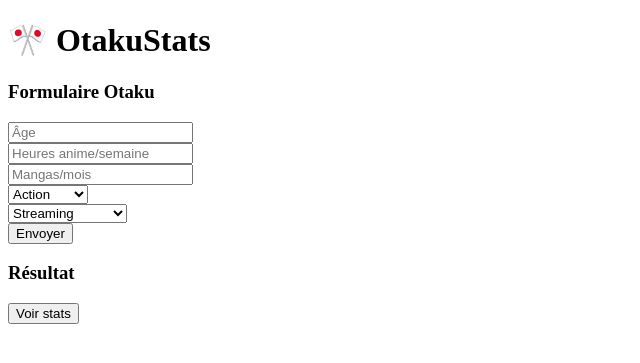
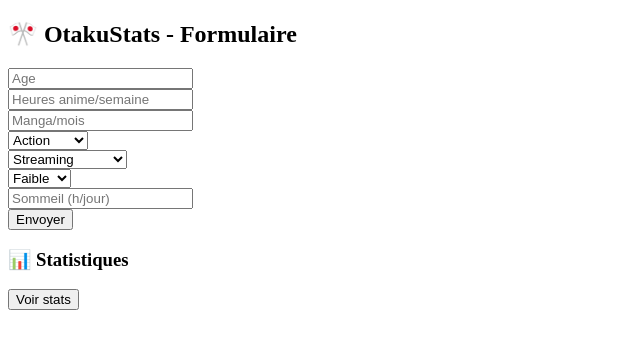
Before and after one commit to steph-codex/otakustats, a FastAPI app: page / in a window 1280 px wide. Shown: the top 363 px of the page, without its empty margins (0-640 px from the left). Run offline with FastAPI, Linux system fonts and the light colour scheme.

Commit message:
fix structure templates

```diff
--- a/templates/index.html
+++ b/templates/index.html
@@ -5,28 +5,35 @@
 </head>
 <body>
 
-<h1>🎌 OtakuStats</h1>
+<h2>🎌 OtakuStats - Formulaire</h2>
 
-<h3>Formulaire Otaku</h3>
-
-<input id="age" placeholder="Âge"><br>
+<input id="age" placeholder="Age"><br>
 <input id="hours" placeholder="Heures anime/semaine"><br>
-<input id="manga" placeholder="Mangas/mois"><br>
+<input id="manga" placeholder="Manga/mois"><br>
 
 <select id="genre">
-    <option>Action</option>
-    <option>Romance</option>
-    <option>Isekai</option>
+<option>Action</option>
+<option>Romance</option>
+<option>Isekai</option>
 </select><br>
 
 <select id="platform">
-    <option>Streaming</option>
-    <option>Téléchargement</option>
+<option>Streaming</option>
+<option>Téléchargement</option>
+<option>TV</option>
 </select><br>
+
+<select id="engagement">
+<option>Faible</option>
+<option>Moyen</option>
+<option>Fort</option>
+</select><br>
+
+<input id="sleep" placeholder="Sommeil (h/jour)"><br>
 
 <button onclick="send()">Envoyer</button>
 
-<h3>Résultat</h3>
+<h3>📊 Statistiques</h3>
 <button onclick="stats()">Voir stats</button>
 
 <pre id="result"></pre>
@@ -42,11 +49,10 @@ async function send() {
             mangas_per_month: parseInt(manga.value),
             genre: genre.value,
             platform: platform.value,
-            engagement: "moyen",
-            sleep: 7
+            engagement: engagement.value,
+            sleep: parseFloat(sleep.value)
         })
     });
-
     alert("Données envoyées !");
 }
 
```
